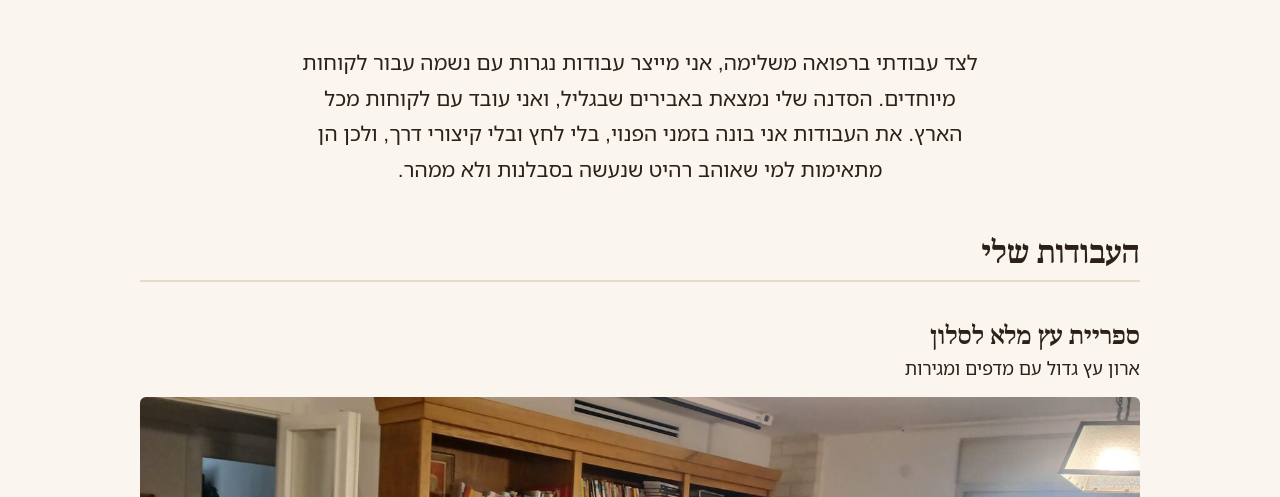
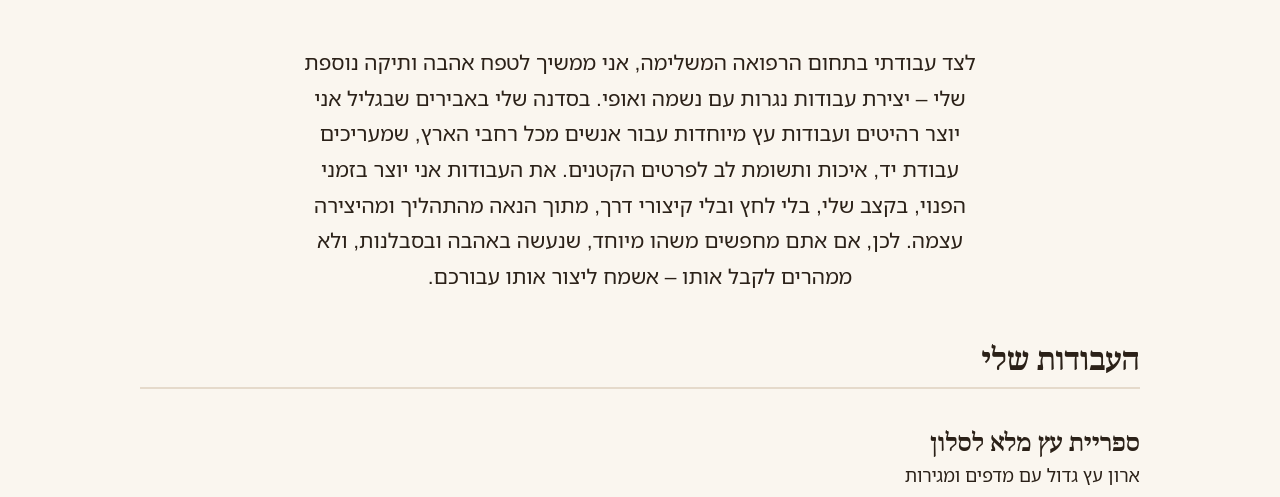
Before and after one commit to ehudettun/yaakov-nagarut, a plain HTML site: page index.html in a window 1280 px wide. Shown: the part 603-1100 px from the top of the page. Drawn offline with Linux system fonts and the light colour scheme.

Commit message:
New intro text

```diff
--- a/index.html
+++ b/index.html
@@ -19,7 +19,7 @@ h2{font:700 30px "Noto Serif Hebrew",Georgia,serif;border-bottom:2px solid var(-
 @media(max-width:640px){.imgs{flex-direction:column}.imgs img{flex:none;width:100%;height:auto;max-height:70vh}}
 </style></head><body>
 <header class="hero"><div><h1>יעקב נגרות</h1><p>עבודות נגרות עם נשמה</p></div></header>
-<main><p class="intro">לצד עבודתי ברפואה משלימה, אני מייצר עבודות נגרות עם נשמה עבור לקוחות מיוחדים. הסדנה שלי נמצאת באבירים שבגליל, ואני עובד עם לקוחות מכל הארץ. את העבודות אני בונה בזמני הפנוי, בלי לחץ ובלי קיצורי דרך, ולכן הן מתאימות למי שאוהב רהיט שנעשה בסבלנות ולא ממהר.</p>
+<main><p class="intro">לצד עבודתי בתחום הרפואה המשלימה, אני ממשיך לטפח אהבה ותיקה נוספת שלי – יצירת עבודות נגרות עם נשמה ואופי. בסדנה שלי באבירים שבגליל אני יוצר רהיטים ועבודות עץ מיוחדות עבור אנשים מכל רחבי הארץ, שמעריכים עבודת יד, איכות ותשומת לב לפרטים הקטנים. את העבודות אני יוצר בזמני הפנוי, בקצב שלי, בלי לחץ ובלי קיצורי דרך, מתוך הנאה מהתהליך ומהיצירה עצמה. לכן, אם אתם מחפשים משהו מיוחד, שנעשה באהבה ובסבלנות, ולא ממהרים לקבל אותו – אשמח ליצור אותו עבורכם.</p>
 <h2>העבודות שלי</h2>
 <section class="work"><h3>ספריית עץ מלא לסלון</h3><p>ארון עץ גדול עם מדפים ומגירות</p><div class="imgs"><img src="img/library.jpg" alt="ארון ספרייה מעץ"></div></section>
 <section class="work"><h3>ויטרינת עץ וזכוכית</h3><p>דלתות זכוכית במסגרת עץ שמבליטה את היופי הטבעי של העץ</p><div class="imgs one"><img src="img/vitrine.jpg" alt="ויטרינת עץ וזכוכית"></div></section>
```
